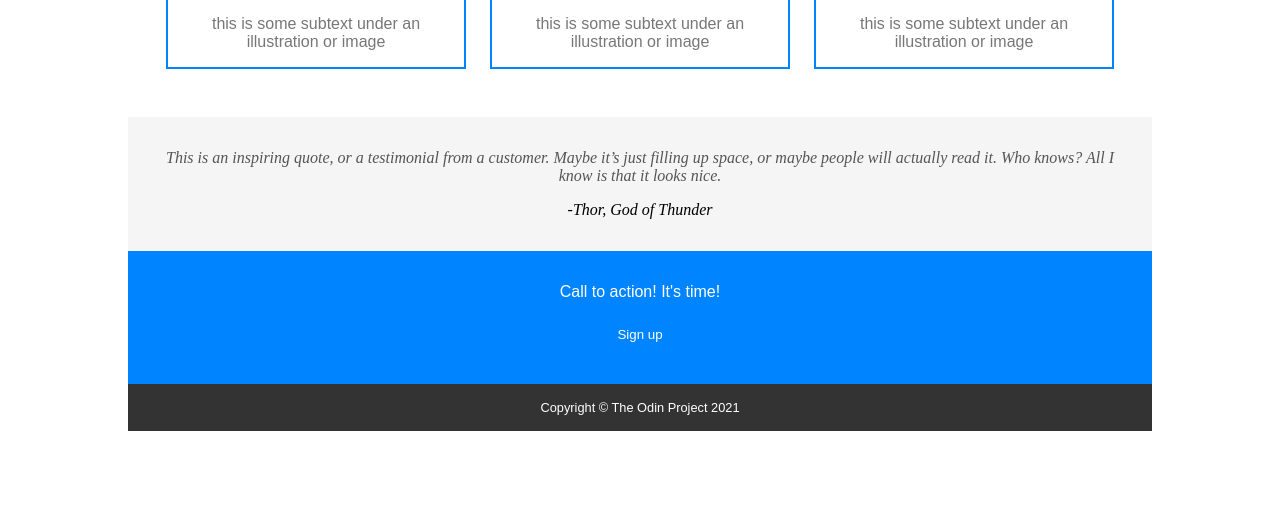
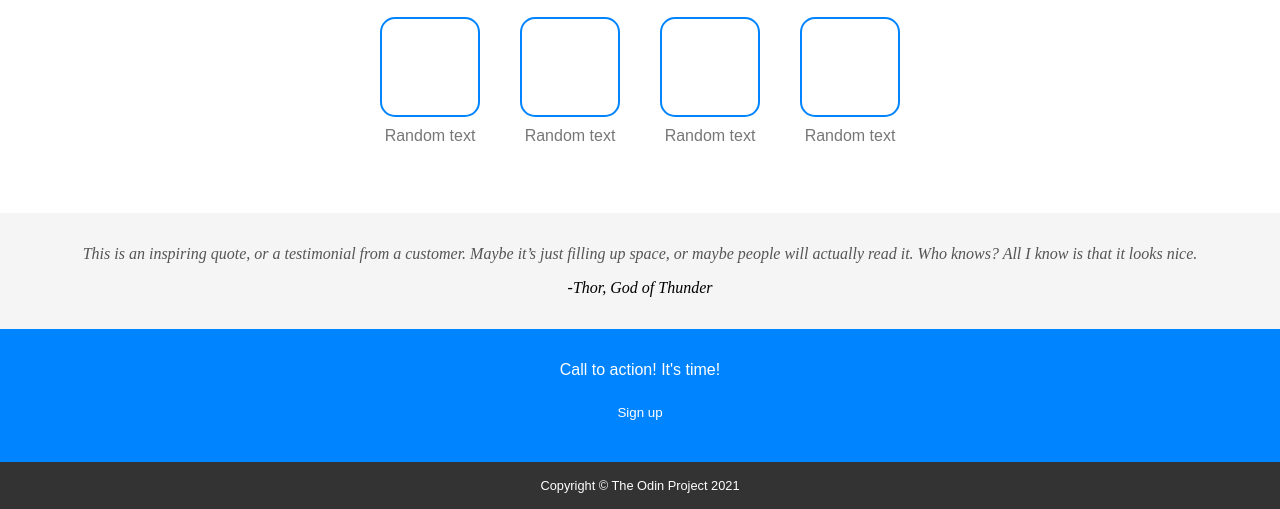
Before and after one commit to Marco-Polo-coding/landing-page, a plain HTML site: page index.html in a window 1280 px wide. Shown: the part 512-1021 px from the top of the page. Before the commit the page ends 943 px from the top, so only its background shows below. Drawn offline with Linux system fonts and the light colour scheme.

Commit message:
At least the page looks decent

```diff
--- a/index.html
+++ b/index.html
@@ -33,18 +33,26 @@
 
         <section class="info-section">
             <h2>Some random information.</h2>
+            <article>
                 <div class="info-box">
-                <p>this is some subtext under an illustration or image</p>
                 </div>
+                <p>Random text</p>
+            </article>
+            <article>
                 <div class="info-box">
-                <p>this is some subtext under an illustration or image</p>
                 </div>
+                <p>Random text</p>
+            </article>
+            <article>
                 <div class="info-box">
-                <p>this is some subtext under an illustration or image</p>
                 </div>
-            <!--<div class="info-box">
-                <p>this is some subtext under an illustration or image</p>
-            </div>-->
+                <p>Random text</p>
+            </article>
+            <article>
+                <div class="info-box">
+                </div>
+                <p>Random text</p>
+            </article>
         </section>
 
         <section class="quote-section">
--- a/style.css
+++ b/style.css
@@ -5,7 +5,7 @@
 }
 
 main {
-    width: 80%;
+    width: 100%;
     margin: 0 auto;
 }
 
@@ -79,9 +79,22 @@ nav a {
     color: #777;
 }
 
+
 .info-section {
+    display: flex;
+    justify-content: center;
+    align-items: center;
     text-align: center;
-    padding: 3rem 0;
+    padding: 3rem;
+    flex-wrap: wrap;
+}
+
+article {
+    margin: 20px;
+    display: flex; /* Añade flex para manejar la distribución interna */
+    flex-direction: column; /* Alinea los elementos verticalmente */
+    align-items: center; /* Centra los elementos horizontalmente */
+    text-align: center;
 }
 
 .info-section h2 {
@@ -90,20 +103,31 @@ nav a {
     color: #1F2937;
     text-align: center;
     padding: 3rem 0;
+    width: 100%; /* Asegura que el título ocupe todo el ancho */
 }
 
 .info-box {
-    display: inline-block;
-    width: 300px;
+    height: 100px;
+    width: 100px; /* Puedes ajustar el ancho según necesites */
     border: 2px solid #0084ff;
-    margin: 0 10px;
-    padding: 1rem;
+    padding: 10px;
+    border-radius: 15%;
 }
 
-.info-box p {
-    color: #777;
+/*
+    p,
+.info-box1 .info-box2 .info-box3 .info-box {
+    display: flex;
+    flex-direction: column;
+    align-items: center;
 }
 
+*/
+
+article p {
+    color: #777;
+    margin-top: 10px; /* Añade un espacio entre el cuadro y el texto */
+}
 .quote-section {
     background-color: #F5F5F5;
     padding: 2rem;
```
Lines whose indentation alone changed are shown as unchanged.
